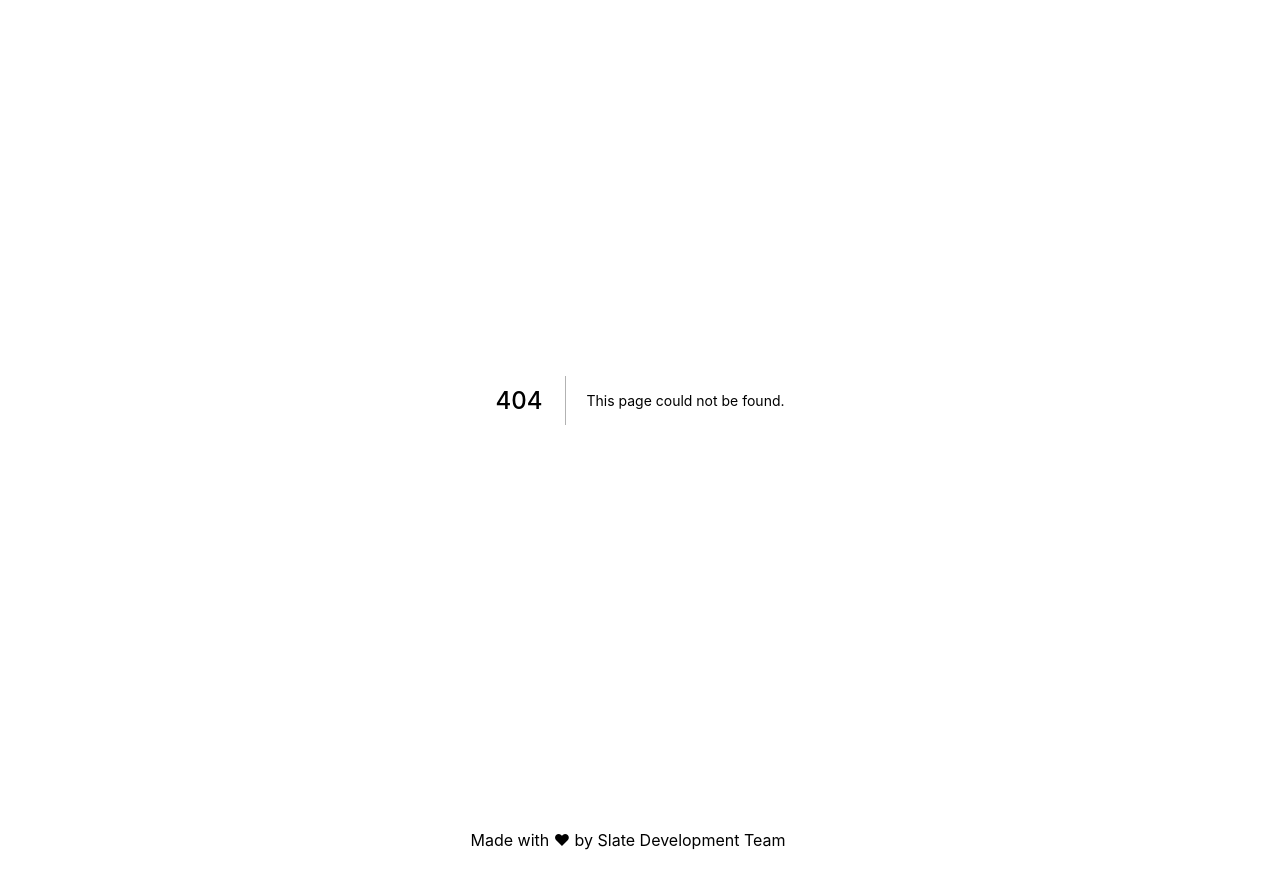
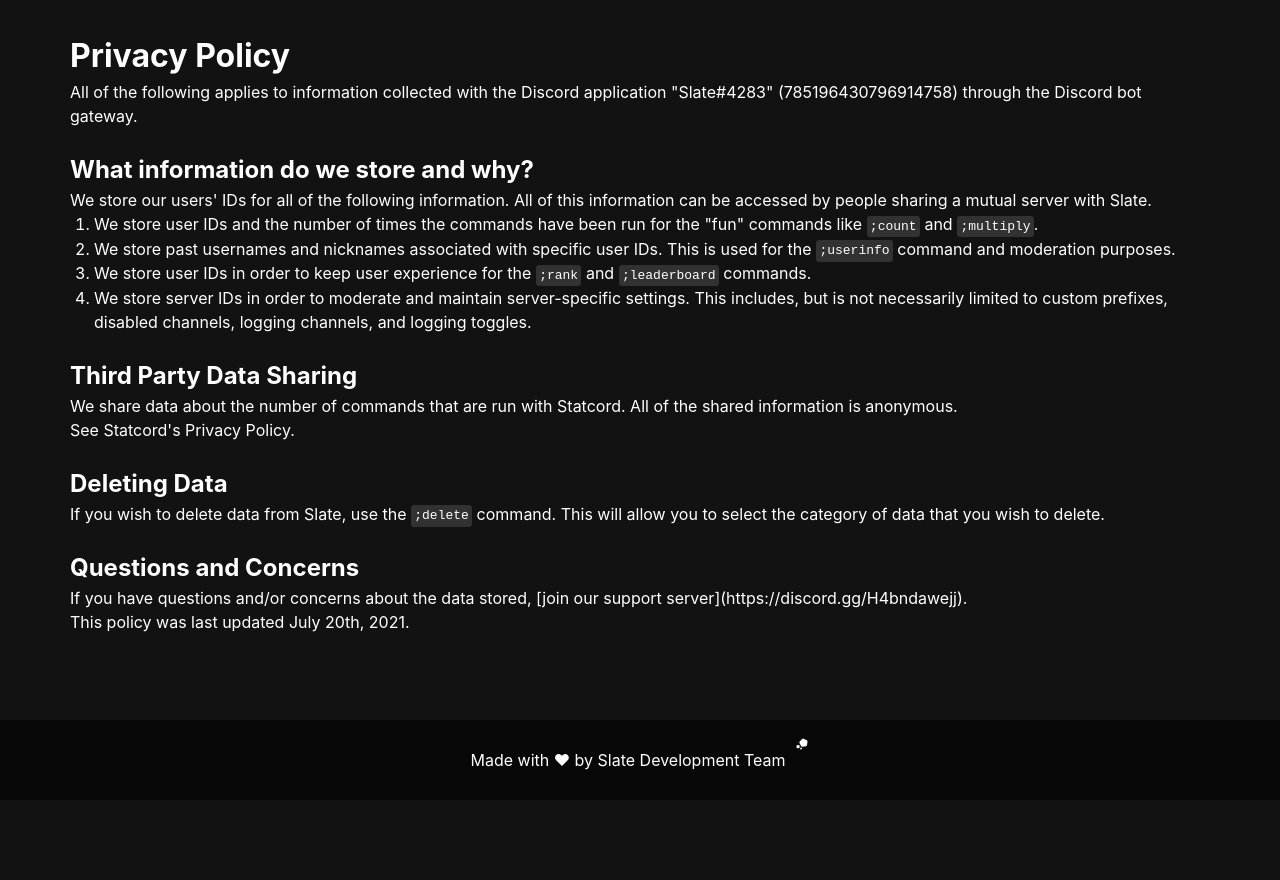
Before and after one commit to cubedhuang/slate-web, a Next.js app: page /privacy in a window 1280 px wide. Before the commit this address had no page. After the commit the page ends 800 px from the top, so only its background shows below. Built offline with nearby package versions, Linux system fonts and the light colour scheme.

Commit message:
privacy + feature card start

```diff
--- a/pages/_app.tsx
+++ b/pages/_app.tsx
@@ -1,6 +1,6 @@
 import "../styles/globals.scss";
 
-import Footer from "../components/footer";
+import Footer from "../components/Footer";
 import type { AppProps } from "next/app";
 
 function SlateWeb({ Component, pageProps }: AppProps) {
--- /dev/null
+++ b/pages/privacy.tsx
@@ -0,0 +1,81 @@
+import Head from "next/head";
+import styles from "../styles/Privacy.module.scss";
+
+export default function Privacy() {
+	return (
+		<main className={styles.main}>
+			<Head>
+				<title>Slate &ndash; Privacy Policy</title>
+			</Head>
+
+			<h1>Privacy Policy</h1>
+
+			<p>
+				All of the following applies to information collected with the Discord
+				application "Slate#4283" (785196430796914758) through the Discord bot
+				gateway.
+			</p>
+
+			<h2>What information do we store and why?</h2>
+
+			<p>
+				We store our users' IDs for all of the following information. All of
+				this information can be accessed by people sharing a mutual server with
+				Slate.
+			</p>
+
+			<ol>
+				<li>
+					We store user IDs and the number of times the commands have been run
+					for the "fun" commands like <code>;count</code> and{" "}
+					<code>;multiply</code>.
+				</li>
+				<li>
+					We store past usernames and nicknames associated with specific user
+					IDs. This is used for the <code>;userinfo</code> command and
+					moderation purposes.
+				</li>
+				<li>
+					We store user IDs in order to keep user experience for the{" "}
+					<code>;rank</code> and <code>;leaderboard</code> commands.
+				</li>
+				<li>
+					We store server IDs in order to moderate and maintain server-specific
+					settings. This includes, but is not necessarily limited to custom
+					prefixes, disabled channels, logging channels, and logging toggles.
+				</li>
+			</ol>
+
+			<h2>Third Party Data Sharing</h2>
+
+			<p>
+				We share data about the number of commands that are run with Statcord.
+				All of the shared information is anonymous.
+			</p>
+
+			<p>
+				See{" "}
+				<a href="https://discordlabs.org/privacy" target="_blank">
+					Statcord's Privacy Policy.
+				</a>
+			</p>
+
+			<h2>Deleting Data</h2>
+
+			<p>
+				If you wish to delete data from Slate, use the <code>;delete</code>{" "}
+				command. This will allow you to select the category of data that you
+				wish to delete.
+			</p>
+
+			<h2>Questions and Concerns</h2>
+
+			<p>
+				If you have questions and/or concerns about the data stored, [join our
+				support server](https://discord.gg/H4bndawejj).
+			</p>
+
+			<p>This policy was last updated July 20th, 2021.</p>
+		</main>
+	);
+}
--- a/styles/Footer.module.scss
+++ b/styles/Footer.module.scss
@@ -1,6 +1,11 @@
 .footer {
+	background: #080808;
+	min-height: 5rem;
+
+	position: absolute;
+	bottom: 0;
 	width: 100%;
-	min-height: 5rem;
+	height: 5rem;
 
 	display: flex;
 	justify-content: center;
--- a/styles/Hero.module.scss
+++ b/styles/Hero.module.scss
@@ -3,6 +3,7 @@
 	padding: 2em;
 
 	display: flex;
+	gap: 1em;
 	flex-direction: column;
 	justify-content: center;
 	align-items: left;
--- /dev/null
+++ b/styles/Privacy.module.scss
@@ -0,0 +1,21 @@
+.main {
+	width: min(1140px, 100vw - 2em);
+	margin: 0 auto;
+
+	line-height: 1.5;
+
+	h1,
+	h2 {
+		padding-top: 1em;
+	}
+
+	code {
+		background: #fff2;
+		padding: 0.25em;
+		border-radius: 0.25em;
+	}
+
+	ol {
+		margin: 0 0 0 1.5em;
+	}
+}
--- a/styles/globals.scss
+++ b/styles/globals.scss
@@ -6,18 +6,19 @@
 *,
 *::after,
 *::before {
+	padding: 0;
+	margin: 0;
 	box-sizing: border-box;
 }
 
-html,
 body {
-	padding: 0;
-	margin: 0;
 	font-family: -apple-system, BlinkMacSystemFont, "Segoe UI", Roboto, Oxygen,
 		Ubuntu, Cantarell, "Open Sans", "Fira Sans", "Droid Sans", "Helvetica Neue",
 		sans-serif;
 	color: #fff;
 	background: #121212;
+	position: relative;
+	padding-bottom: 6rem;
 	min-height: 100vh;
 }
 
```
Also changed, not shown: components/Feature.tsx (added, +15 -0 lines), components/FeatureList.tsx (added, +33 -0 lines), pages/index.tsx (+5 -2 lines), styles/Feature.module.scss (added, +9 -0 lines), styles/FeatureList.module.scss (added, +7 -0 lines).
